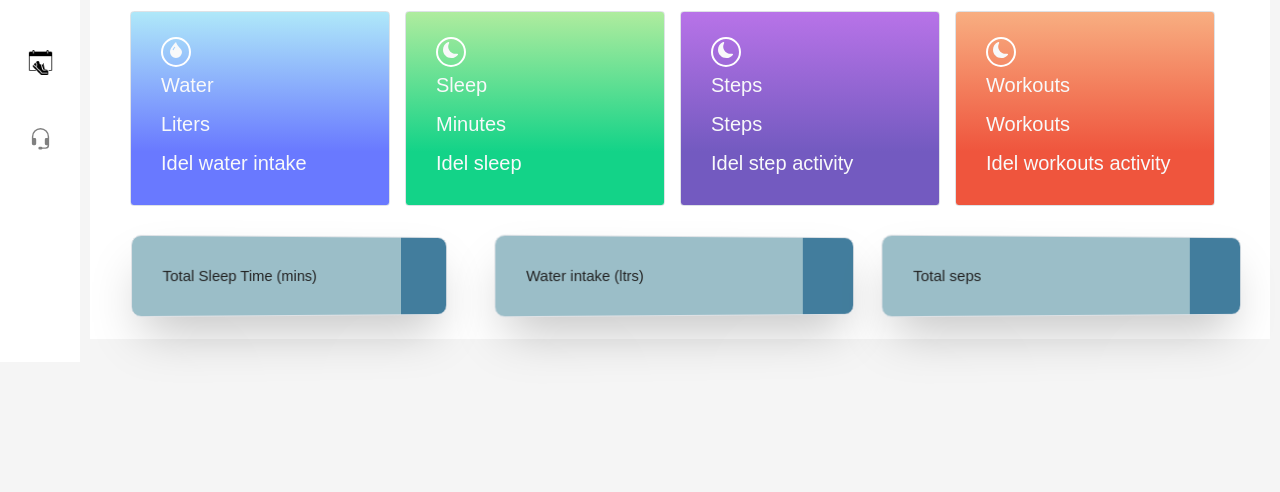
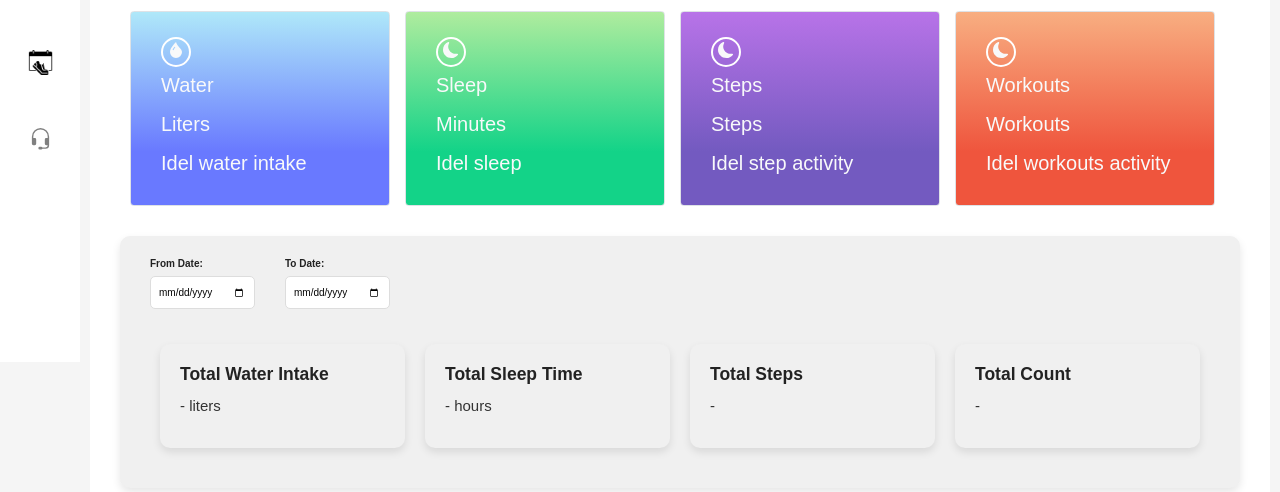
Before and after one commit to eswarpavan664/fitnessApp, a React app: page /dashboard in a window 1280 px wide. Shown: the part 438-930 px from the top of the page. Before the commit the page ends 800 px from the top, so only its background shows below. Built offline with nearby package versions, Linux system fonts and the light colour scheme; no server answers; sample sign-in values are in the browser's storage.

Commit message:
minor changes

```diff
--- a/src/components/Dashboard/index.js
+++ b/src/components/Dashboard/index.js
@@ -10,6 +10,9 @@ const DashboardContainer = styled.div`
 
 const Dashboard = () => {
   const [result, setResult] = useState(null)
+  const [fromDate, setFromDate] = useState('');
+  const [toDate, setToDate] = useState('');
+  const [filteredData, setFilteredData] = useState([]);
 
   useEffect(() => {
     const token = localStorage.getItem('token');
@@ -19,7 +22,7 @@ const Dashboard = () => {
 
     axios.get(apiUrl)
       .then(response => {
-        console.log('Response:', response.data);
+        // console.log('Response:', response.data);
         setResult(response.data);
       })
       .catch(error => {
@@ -27,11 +30,39 @@ const Dashboard = () => {
       });
   }, []);
 
-  console.log(result)
+  useEffect(() => {
+
+    const token = localStorage.getItem('token');
+    const [header, payload, signature] = token.split('.');
+    const decodedPayload = JSON.parse(atob(payload));
+
+    const fetchData = async () => {
+      try {
+        if (fromDate && toDate) {
+          const apiUrl = 'http://localhost:5000/user/dashboard/track_filters';
+
+          const response = await axios.post(apiUrl, {
+            email: decodedPayload?.email,
+            fromDate: fromDate,
+            toDate: toDate,
+          });
+
+          setFilteredData(response.data);
+        }
+      } catch (error) {
+        console.error('Error fetching data:', error);
+      }
+    };
+
+    fetchData();
+
+  }, [fromDate, toDate])
+
+  // console.log(result)
 
   return (
 
-    <div className='' style={{ height: "89vh", background: "white", padding: "10px", margin: "10px" }}>
+    <div className='' style={{ height: "auto", background: "white", padding: "10px", margin: "10px" }}>
       <div style={{ backgroundImage: `url(${banner})`, height: "43vh", position: "relative" }}>
         <h1 style={{ position: "absolute", bottom: 20, fontSize: "3rem", left: 30, fontWeight: "bold", color: "white", textShadow: "0 0 10px black" }}>DASHBOARD</h1>
       </div>
@@ -96,26 +127,51 @@ const Dashboard = () => {
 
       </div>
 
-      <div className='row align-items-center mt-5'>
-        <div className='col-4 px-5'>
-          <div className='border d-flex justify-content-between align-items-center w-100 p-5 dash_box' style={{ background: 'linear-gradient(to right, #9BBEC8 85%, #427D9D 50%)' }} >
-            <h4 className='m-0 p-0'>Total Sleep Time (mins)</h4>
-            <p className='m-0 p-0 text-light'>{result?.totalSleepTime || ""}</p>
+      <div>
+        <div class="date-picker-container">
+          <div className='pick-dates'>
+            <div class="date-input-container ms-3" style={{display:"flex", flexDirection:"column"}}>
+              <label>From Date:</label>
+              <input type="date" class="date-input" value={fromDate} onChange={(e) => setFromDate(e.target.value)} />
+            </div>
+            <div class="date-input-container ms-5" style={{display:"flex", flexDirection:"column"}}>
+              <label>To Date:</label>
+              <input type="date" class="date-input" value={toDate} onChange={(e) => setToDate(e.target.value)} />
+            </div>
           </div>
+
+
+          <div>
+            <div class="dashboard-container">
+
+              <div class="metric-card">
+                <h3>Total Water Intake</h3>
+                <p class="metric-value">{filteredData?.totalWaterIntake || "-"} liters</p>
+              </div>
+
+              <div class="metric-card">
+                <h3>Total Sleep Time</h3>
+                <p class="metric-value">{filteredData?.totalSleepTime || "-"} hours</p>
+              </div>
+
+              <div class="metric-card">
+                <h3>Total Steps</h3>
+                <p class="metric-value">{filteredData?.totalSteps || "-"}</p>
+              </div>
+
+              <div class="metric-card">
+                <h3>Total Count</h3>
+                <p class="metric-value">{filteredData?.totalCount || "-"}</p>
+              </div>
+            </div>
+          </div>
+
+
+
         </div>
-        <div className='col-4'>
-          <div className='border d-flex justify-content-between align-items-center w-100 p-5 dash_box' style={{ background: 'linear-gradient(to right, #9BBEC8 85%, #427D9D 50%)' }} >
-            <h4 className='m-0 p-0'>Water intake (ltrs)</h4>
-            <p className='m-0 p-0 text-light'>{result?.totalWaterIntake || ""}</p>
-          </div>
-        </div>
-        <div className='col-4'>
-          <div className='border d-flex justify-content-between align-items-center w-100 p-5 dash_box' style={{ background: 'linear-gradient(to right, #9BBEC8 85%, #427D9D 50%)' }} >
-            <h4 className='m-0 p-0'>Total seps</h4>
-            <p className='m-0 p-0 text-light'>{result?.totalSteps || ""}</p>
-          </div>
-        </div>
+
       </div>
+
     </div>
 
   );
--- a/src/components/Dashboard/style.css
+++ b/src/components/Dashboard/style.css
@@ -8,3 +8,82 @@
       transform: perspective(3000px) rotateY(5deg);
     }
   }
+
+  .date-picker-container {
+    display: flex;
+    margin: 20px;
+    flex-direction: column;
+    padding: 20px;
+    border-radius: 10px;
+    background-color: #f0f0f0; /* Light background color */
+    box-shadow: 0 4px 8px rgba(0, 0, 0, 0.1); /* Subtle box shadow */
+  }
+  .pick-dates{
+    display: flex;
+
+  }
+
+  .date-input-container {
+    margin-bottom: 15px;
+  }
+
+  .date-input-container label {
+    font-weight: bold;
+    margin-bottom: 5px;
+  }
+
+  .date-input {
+    padding: 8px;
+    border: 1px solid #ddd;
+    border-radius: 5px;
+    outline: none;
+    transition: border-color 0.3s ease;
+  }
+
+  .date-input:hover {
+    border-color: #a0a0a0;
+  }
+
+  .date-input:focus {
+    border-color: #4caf50; /* Change to your preferred focus color */
+    box-shadow: 0 0 8px rgba(0, 128, 0, 0.3); /* Adjust shadow color for focus */
+  }
+
+  .button {
+    padding: 10px;
+    border: none;
+    border-radius: 5px;
+    background-color: #4caf50; /* Button color */
+    color: white;
+    cursor: pointer;
+    transition: background-color 0.3s ease;
+  }
+
+  .button:hover {
+    background-color: #45a049; /* Darker color on hover */
+  }
+
+  .dashboard-container {
+    display: flex;
+    flex-wrap: wrap;
+    gap: 20px;
+    padding: 20px;
+  }
+
+  .metric-card {
+    background-color: #f0f0f0;
+    border-radius: 10px;
+    box-shadow: 0 4px 8px rgba(0, 0, 0, 0.1);
+    padding: 20px;
+    flex: 1;
+  }
+
+  .metric-card h3 {
+    margin-bottom: 10px;
+    font-weight: bold;
+  }
+
+  .metric-value {
+    font-size: 1.5em;
+    color: #333;
+  }
```
